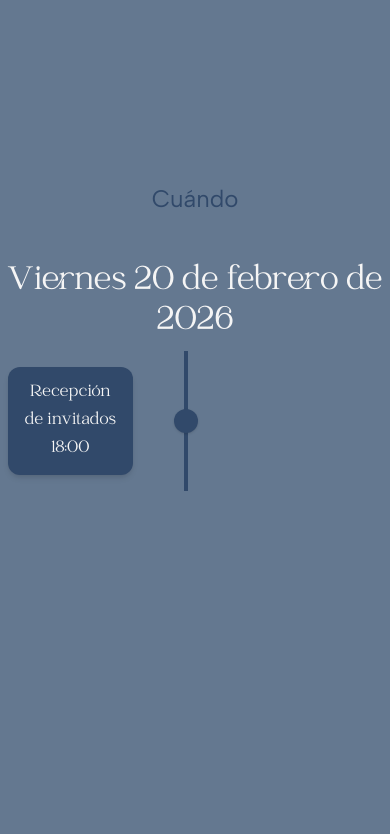
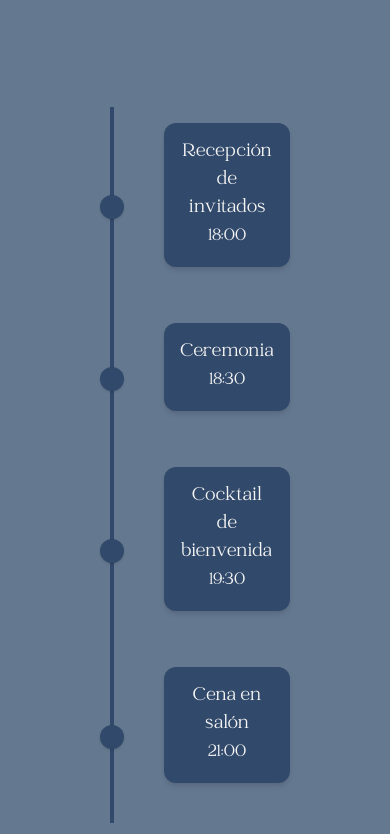
Before and after one commit to PaulaBCdev/EL-wedding, a Next.js app: page / in a window 390 px wide. Shown: the part 2150-2984 px from the top of the page. Built offline with nearby package versions, Linux system fonts and the light colour scheme.

Commit message:
landing page: cuando timeline para movil

```diff
--- a/src/app/page.tsx
+++ b/src/app/page.tsx
@@ -178,7 +178,7 @@ export default function Home() {
       PARTE 1 */}
       {/* Mobil & Tablet */}
       <section className="flex justify-center items-center lg:hidden bg-primary w-full h-[1214px]">
-        <div>
+        <div className="flex flex-col gap-22 mx-20">
           <div className="flex flex-col justify-center items-center gap-12">
             <p className="font-albert text-secondary text-2xl">Cuándo</p>
             <p className="font-catchy text-background text-4xl text-center">
@@ -187,17 +187,15 @@ export default function Home() {
           </div>
 
           {/* timeline */}
-          <div className="container">
-            <div className="grid grid-cols-9 mx-auto p-2 text-secondary">
-              {/* left */}
-              <div className="contents">
-                <div className="bg-secondary col-start-1 col-end-4 p-3 rounded-xl my-4 ml-auto shadow-md">
-                  <p className="font-catchy text-background text-lg text-center">
+          <div className="container px-16">
+            <div className="flex flex-col md:grid grid-cols-9 mx-auto p-2 text-background">
+              {/* <!-- left --> */}
+              <div className="flex flex-row-reverse md:contents">
+                <div className="bg-secondary col-start-1 col-end-5 p-4 rounded-xl my-4 md:ml-auto ml-0 mr-auto shadow-md mb-10">
+                  <h3 className="font-catchy text-xl text-center">
                     Recepción de invitados
-                  </p>
-                  <p className="font-catchy text-background text-lg text-center">
-                    18:00
-                  </p>
+                  </h3>
+                  <p className="text-center text-lg font-catchy">18:00</p>
                 </div>
                 <div className="col-start-5 col-end-6 md:mx-auto relative mr-10">
                   <div className="h-full w-6 flex items-center justify-center">
@@ -206,12 +204,70 @@ export default function Home() {
                   <div className="w-6 h-6 absolute top-1/2 -mt-3 rounded-full bg-secondary shadow"></div>
                 </div>
               </div>
-
-              {/* right */}
+              {/* <!-- right --> */}
+              <div className="flex md:contents">
+                <div className="col-start-5 col-end-6 mr-10 md:mx-auto relative">
+                  <div className="h-full w-6 flex items-center justify-center">
+                    <div className="h-full w-1 bg-secondary pointer-events-none"></div>
+                  </div>
+                  <div className="w-6 h-6 absolute top-1/2 -mt-3 rounded-full bg-secondary shadow"></div>
+                </div>
+                <div className="bg-secondary col-start-6 col-end-10 p-4 rounded-xl my-4 mr-auto shadow-md mb-10">
+                  <h3 className="font-catchy text-xl text-center">Ceremonia</h3>
+                  <p className="font-catchy text-lg text-center">18:30</p>
+                </div>
+              </div>
+              {/* <!-- left --> */}
+              <div className="flex flex-row-reverse md:contents">
+                <div className="bg-secondary col-start-1 col-end-5 p-4 rounded-xl my-4 md:ml-auto ml-0 mr-auto shadow-md mb-10">
+                  <h3 className="font-catchy text-xl text-center">
+                    Cocktail de bienvenida
+                  </h3>
+                  <p className="font-catchy text-lg text-center">19:30</p>
+                </div>
+                <div className="col-start-5 col-end-6 md:mx-auto relative mr-10">
+                  <div className="h-full w-6 flex items-center justify-center">
+                    <div className="h-full w-1 bg-secondary pointer-events-none"></div>
+                  </div>
+                  <div className="w-6 h-6 absolute top-1/2 -mt-3 rounded-full bg-secondary shadow"></div>
+                </div>
+              </div>
+              {/* <!-- right --> */}
+              <div className="flex md:contents">
+                <div className="col-start-5 col-end-6 mr-10 md:mx-auto relative">
+                  <div className="h-full w-6 flex items-center justify-center">
+                    <div className="h-full w-1 bg-secondary pointer-events-none"></div>
+                  </div>
+                  <div className="w-6 h-6 absolute top-1/2 -mt-3 rounded-full bg-secondary shadow"></div>
+                </div>
+                <div className="bg-secondary col-start-6 col-end-10 p-4 rounded-xl my-4 mr-auto shadow-md mb-10">
+                  <h3 className="font-catchy text-xl text-center">
+                    Cena en salón
+                  </h3>
+                  <p className="font-catchy text-lg text-center">21:00</p>
+                </div>
+              </div>
             </div>
           </div>
         </div>
       </section>
+
+      {/* Desktop */}
+      {/* Mobil & Tablet */}
+      <section>
+        <article className="relative overflow-hidden hidden lg:flex justify-center items-center bg-primary w-full h-[1214px]">
+          <div className="flex flex-col gap-22 mx-20">
+            <div className="flex flex-col justify-center items-center gap-12">
+              <p className="font-albert text-secondary text-2xl">Cuándo</p>
+              <p className="font-catchy text-background text-4xl text-center">
+                Viernes 20 de febrero de 2026
+              </p>
+            </div>
+
+            {/* timeline */}
+          </div>
+        </article>
+      </section>
     </main>
   );
 }
```
